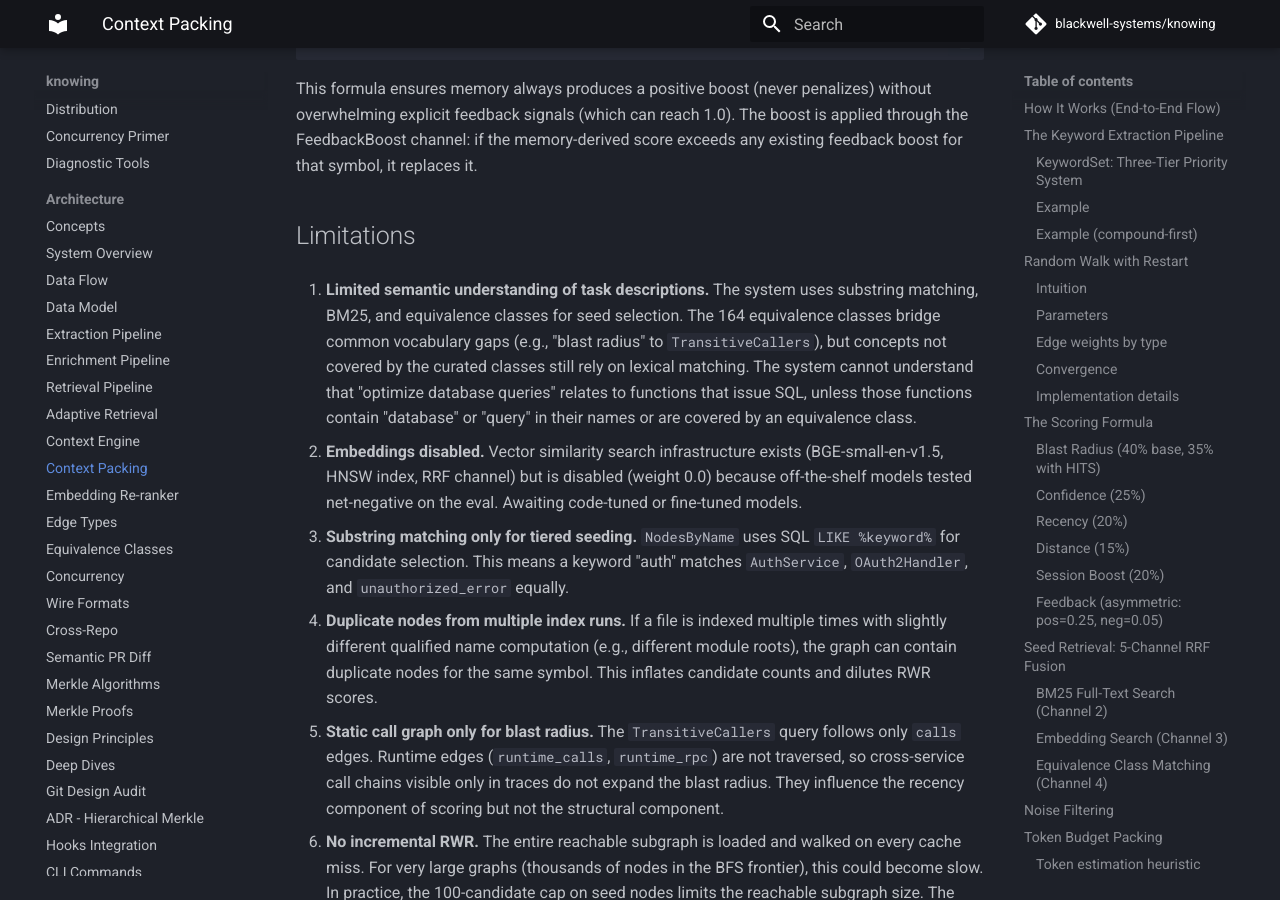
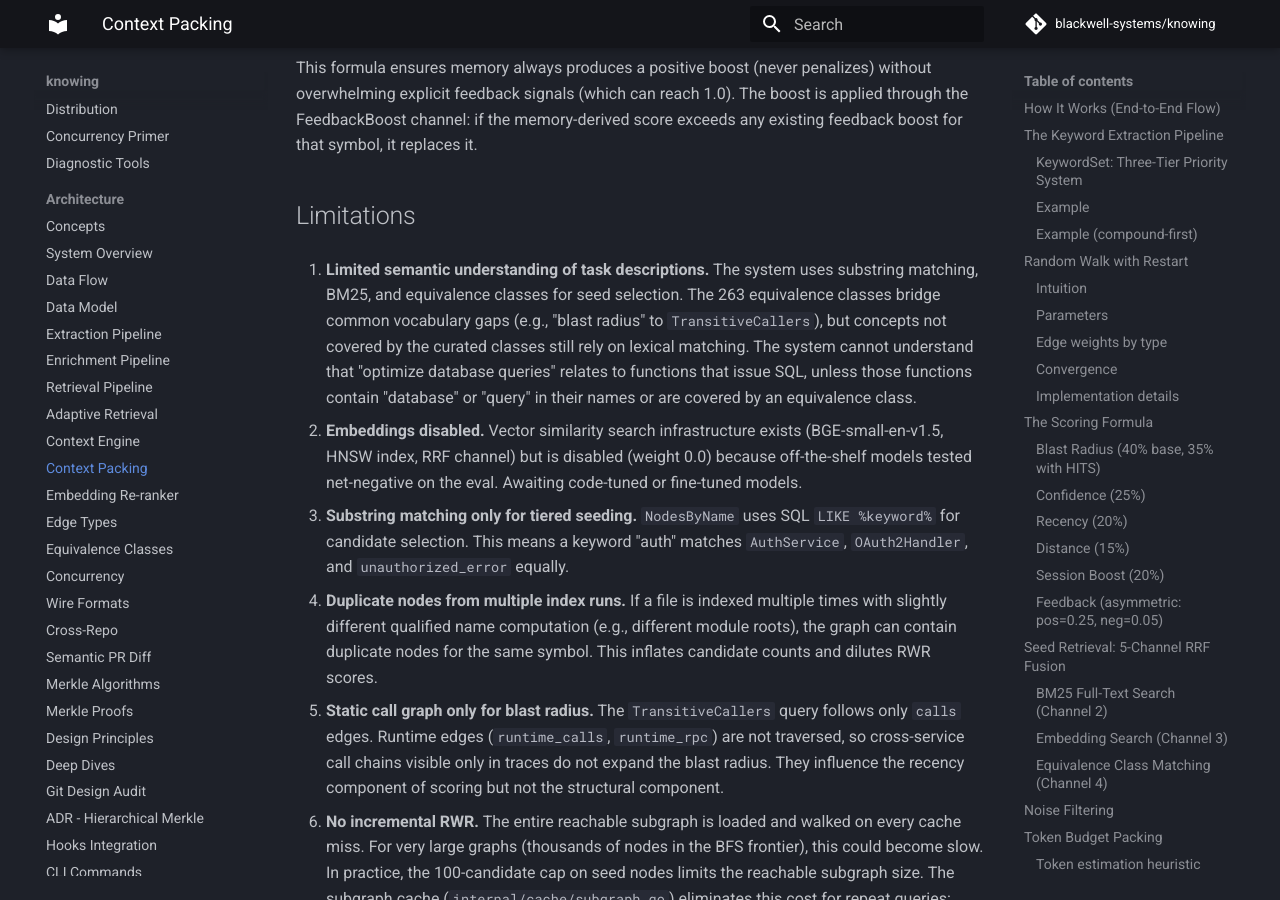
Before and after one commit to blackwell-systems/knowing, an MkDocs documentation site: the page built from docs/architecture/context-packing.md, in a window 1280 px wide and 900 px high, scrolled down 14454 px. Built offline with MkDocs 1.6.1 and Material for MkDocs 9.7.7, drawn with Linux system fonts in a browser that asks for light colours; comment, search, counter and statistics services are not loaded; some of the changed text lies outside the part shown.

Commit message:
docs: update context-packing.md equiv class counts (164->263, forced injection)

```diff
--- a/docs/architecture/context-packing.md
+++ b/docs/architecture/context-packing.md
@@ -269,7 +269,7 @@ merges ranked lists from all channels into a single seed set:
 | 1. Tiered keyword matching | 2.0 | 4-tier exact/prefix/substring/path matching (compound-first) |
 | 2. BM25 FTS5 | 2.0 | SQLite FTS5 over 6 columns: symbol_name (10x), concepts (5x), file_path (4x), qualified_name (3x), doc (3x), signature (1x). Includes concept thesaurus expansion (~80 domain clusters) for keyword broadening. |
 | 3. Vector/embedding search | 0.0 | BGE-small-en-v1.5 via HNSW (disabled pending code-tuned model) |
-| 4. Equivalence class matching | 2.0 | 164 equivalence classes (63 universal + 21 knowing-specific + 79 language/framework-specific) with 1000+ phrases mapped to target symbols |
+| 4. Equivalence class matching | 2.0 | 263 equivalence classes (30 framework files + universal + seed) with forced injection for high-confidence framework matches |
 | 5. Path-context seeding | 1.5 | Extracts package/directory terms from task, finds type nodes in matching packages, injects as supplemental RWR seeds at weight 0.3 |
 
 ### BM25 Full-Text Search (Channel 2)
@@ -557,7 +557,7 @@ for that symbol, it replaces it.
 ## Limitations
 
 1. **Limited semantic understanding of task descriptions.** The system uses substring matching,
-   BM25, and equivalence classes for seed selection. The 164 equivalence classes bridge common
+   BM25, and equivalence classes for seed selection. The 263 equivalence classes bridge common
    vocabulary gaps (e.g., "blast radius" to `TransitiveCallers`), but concepts not covered
    by the curated classes still rely on lexical matching. The system cannot understand
    that "optimize database queries" relates to functions that issue SQL, unless those
```
